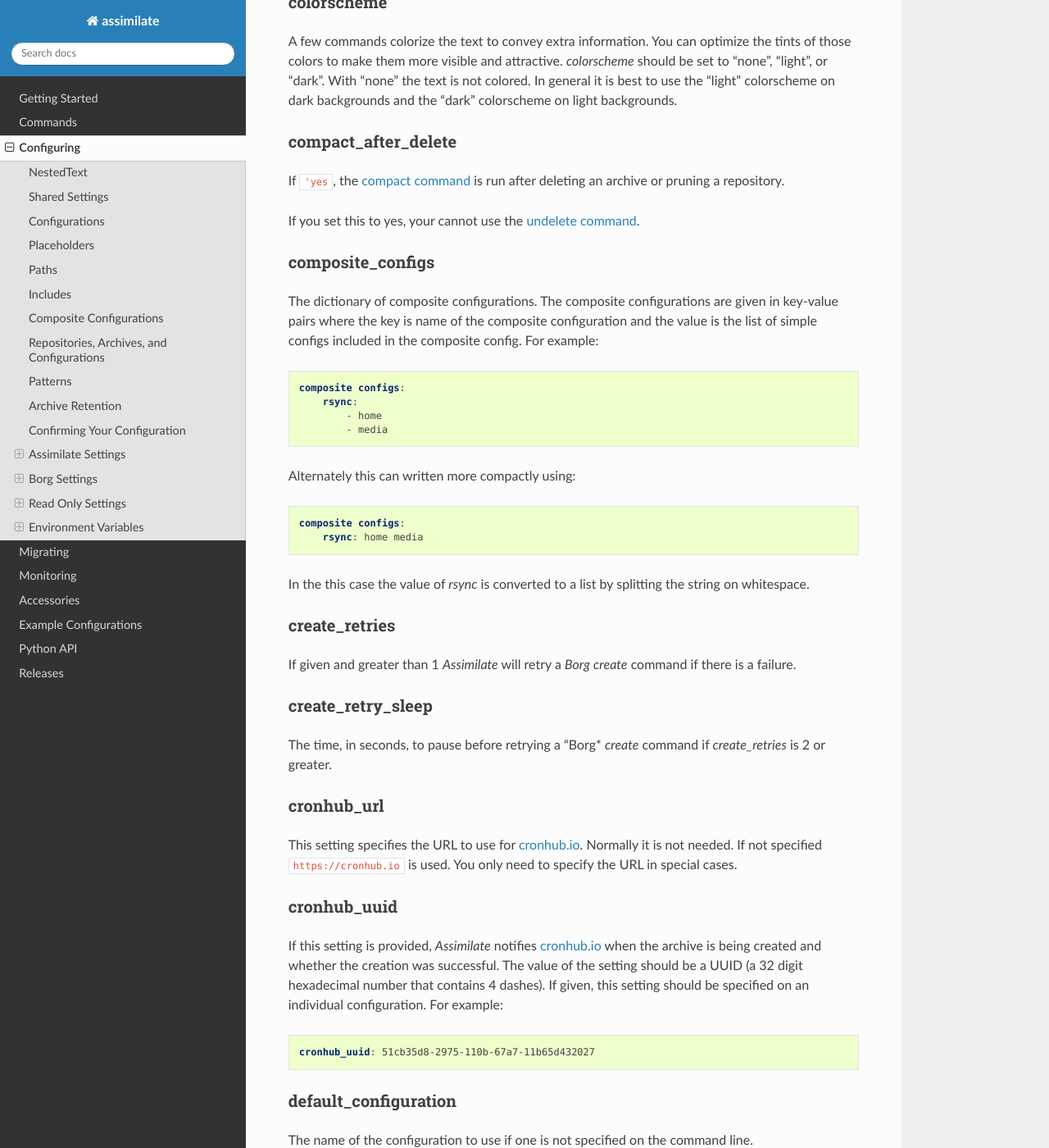
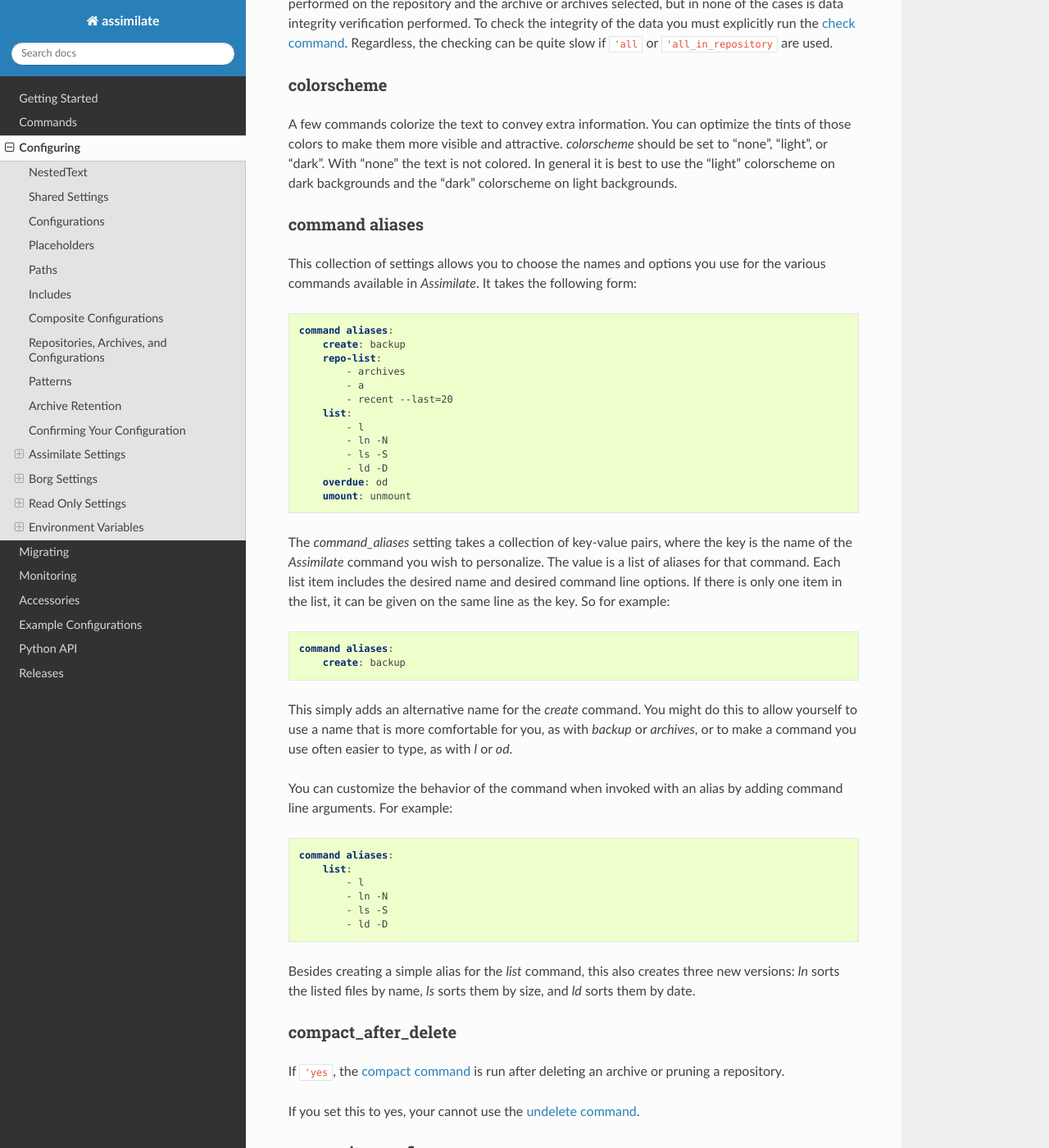
Before and after one commit to KenKundert/assimilate, a Sphinx documentation site: the page built from doc/configuring.rst, in a window 1280 px wide and 1400 px high, scrolled down 10900 px. Shown: the whole window at 82% size. Built offline with Sphinx 7.4.7 and the Read the Docs theme 3.1.0, drawn with Linux system fonts in a browser that asks for light colours; some of the changed text lies outside the part shown.

Commit message:
add description of command_aliases to docs

```diff
--- a/doc/configuring.rst
+++ b/doc/configuring.rst
@@ -106,8 +106,14 @@ It might look like the following:
         create: backup
         repo-list:
             - archives
+            - a
             - recent --last=20
-        list: paths
+        list:
+            - l
+            - ln -N
+            - ls -S
+            - ld -D
+        overdue: od
         umount: unmount
 
     logging:
@@ -634,6 +640,62 @@ is not colored.  In general it is best to use the "light" colorscheme on dark
 backgrounds and the "dark" colorscheme on light backgrounds.
 
 
+command aliases
+~~~~~~~~~~~~~~~
+
+This collection of settings allows you to choose the names and options you use
+for the various commands available in *Assimilate*.  It takes the following
+form:
+
+.. code-block:: nestedtext
+
+    command aliases:
+        create: backup
+        repo-list:
+            - archives
+            - a
+            - recent --last=20
+        list:
+            - l
+            - ln -N
+            - ls -S
+            - ld -D
+        overdue: od
+        umount: unmount
+
+The *command_aliases* setting takes a collection of key-value pairs, where the
+key is the name of the *Assimilate* command you wish to personalize.  The value
+is a list of aliases for that command. Each list item includes the desired name
+and desired command line options.  If there is only one item in the list, it can
+be given on the same line as the key.  So for example:
+
+.. code-block:: nestedtext
+
+    command aliases:
+        create: backup
+
+This simply adds an alternative name for the *create* command.  You might do
+this to allow yourself to use a name that is more comfortable for you, as with
+*backup* or *archives*, or to make a command you use often easier to type, as
+with *l* or *od*.
+
+You can customize the behavior of the command when invoked with an alias by
+adding command line arguments.  For example:
+
+.. code-block:: nestedtext
+
+    command aliases:
+        list:
+            - l
+            - ln -N
+            - ls -S
+            - ld -D
+
+Besides creating a simple alias for the *list* command, this also creates three
+new versions: *ln* sorts the listed files by name, *ls* sorts them by size, and
+*ld* sorts them by date.
+
+
 .. _compact_after_delete:
 
 compact_after_delete
```
Also changed, not shown: 1 other file.
